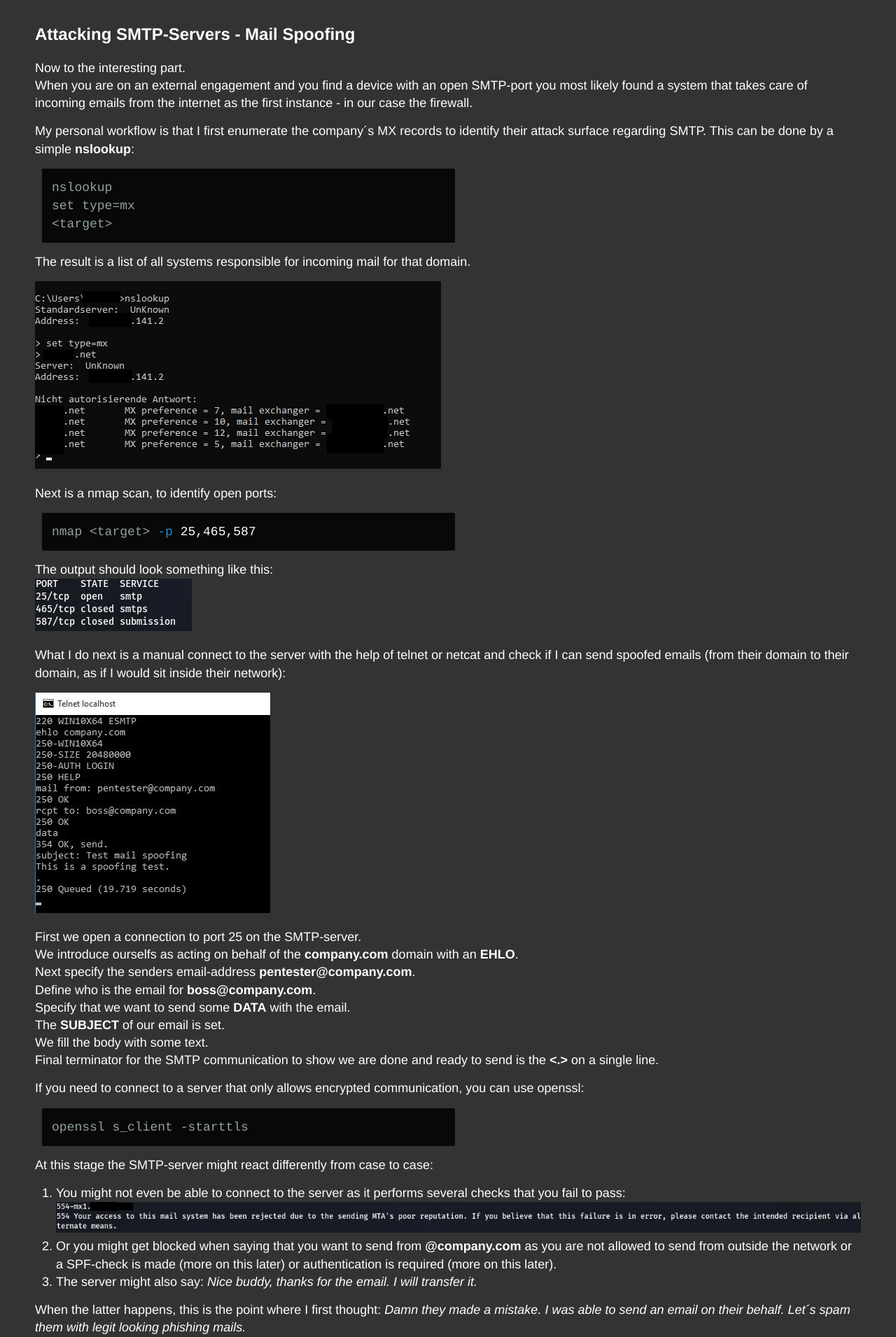
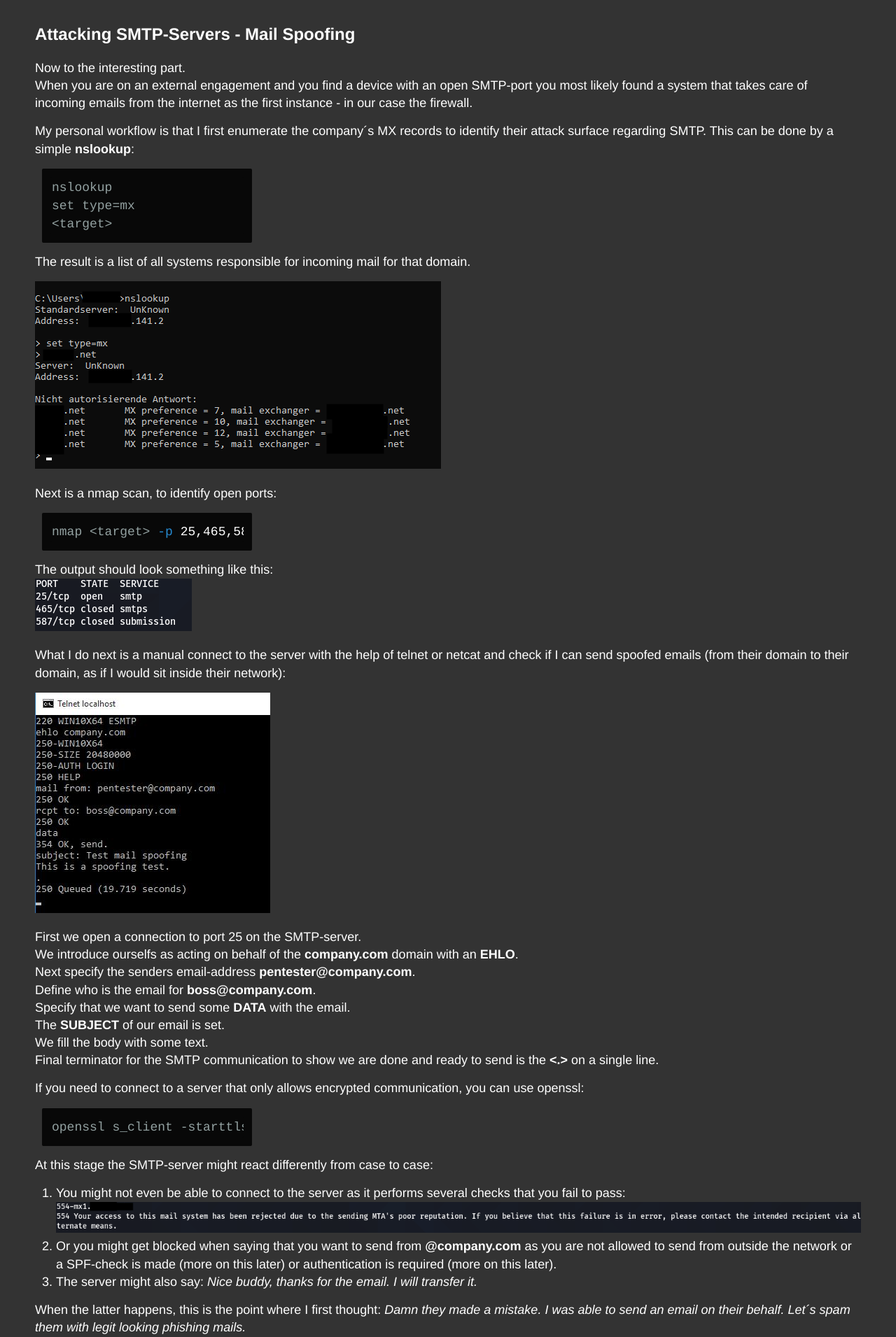
Before and after one commit to LuemmelSec/LuemmelSec.github.io, a Jekyll site: the page built from _posts/2020-12-25-Pentest-Everything-SMTP.md, in a window 1280 px wide. Shown: the part 1892-3803 px from the top of the page at 70% size. Built offline with Jekyll 4.4.1, drawn with Linux system fonts in a browser that asks for light colours.

Commit message:
Update _highlights.scss

```diff
--- a/_sass/_highlights.scss
+++ b/_sass/_highlights.scss
@@ -25,7 +25,7 @@ $highlight-purple : #b294bb;
   border-radius: 2px;
   overflow: auto;
   color: $highlight-foreground;
-  max-width: 50% ;
+  max-width: 300px ;
 }
 
 code {
```
